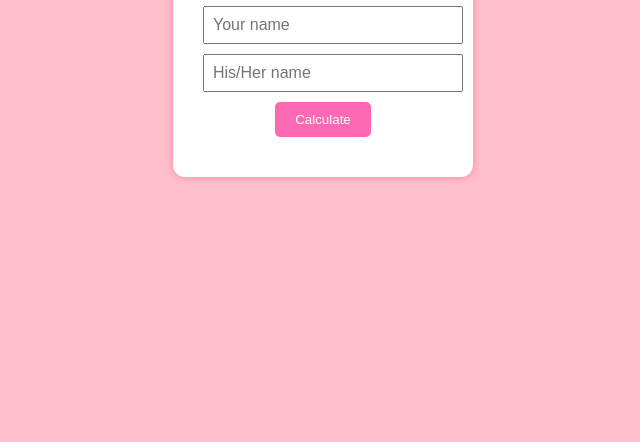
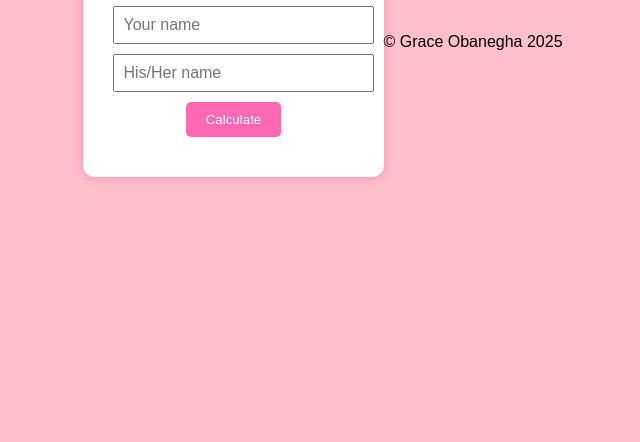
Before and after one commit to Oreofe-delight/Love-Calculator, a plain HTML site: page index.html in a window 1280 px wide. Shown: the part 358-800 px from the top of the page, without its empty margins (317-957 px from the left). Drawn offline with Linux system fonts and the light colour scheme.

Commit message:
index.html

```diff
--- a/index.html
+++ b/index.html
@@ -15,7 +15,11 @@
     <p id="result"></p>
 </div>
 
+<footer>
+    &copy Grace Obanegha 2025
+</footer>
 
 <script src="index.js"></script>
 </body>
+
 </html>
```
